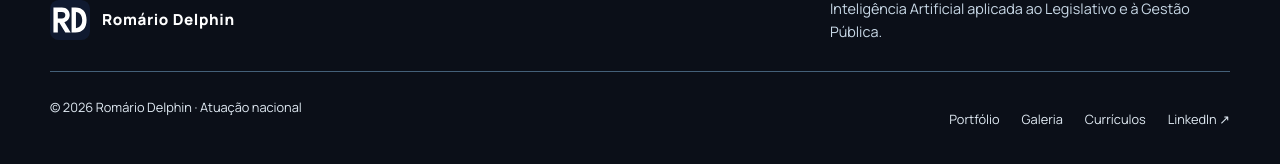
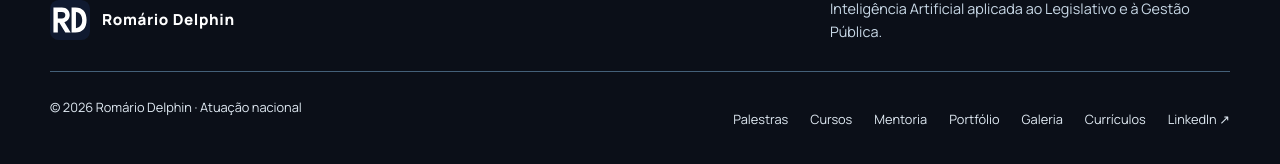
Before and after one commit to RomarioDelphin/RomarioDelphin.github.io, a Jekyll site: the page built from galeria.html, in a window 1280 px wide and 900 px high, scrolled down 679 px. Shown: the part 714-878 px from the top of the window. Built offline with Jekyll 4.4.1, drawn with Linux system fonts in a browser that asks for light colours.

Commit message:
Completa SEO do layout: schemas de serviços, breadcrumbs e links internos

```diff
--- a/_layouts/site.html
+++ b/_layouts/site.html
@@ -1,16 +1,17 @@
 <!doctype html>
 <html lang="pt-BR"><head><meta charset="utf-8"><meta name="viewport" content="width=device-width,initial-scale=1">
-<title>{{ page.title | escape }} | Romário Delphin</title><meta name="description" content="{{ page.description | default: site.description | escape }}"><meta name="theme-color" content="#080a10">
+<title>{{ page.title | escape }} | Romário Delphin</title><meta name="description" content="{{ page.description | default: site.description | escape }}"><meta name="theme-color" content="#080a10"><meta name="robots" content="index,follow,max-image-preview:large"><meta property="og:site_name" content="Romário Delphin">
 <link rel="canonical" href="{{ page.url | absolute_url }}"><link rel="icon" type="image/svg+xml" href="{{ '/favicon.svg?v=rd-2026' | relative_url }}"><link rel="manifest" href="{{ '/site.webmanifest' | relative_url }}">
 <meta property="og:type" content="{% if page.is_post %}article{% else %}website{% endif %}"><meta property="og:title" content="{{ page.title | escape }} | Romário Delphin"><meta property="og:description" content="{{ page.description | default: site.description | escape }}"><meta property="og:url" content="{{ page.url | absolute_url }}"><meta property="og:image" content="{{ page.cover | default: '/og-portfolio.png' | absolute_url }}"><meta property="og:locale" content="pt_BR"><meta name="twitter:card" content="summary_large_image"><meta name="twitter:title" content="{{ page.title | escape }}"><meta name="twitter:description" content="{{ page.description | default: site.description | escape }}"><meta name="twitter:image" content="{{ page.cover | default: '/og-portfolio.png' | absolute_url }}">
 <link href="https://fonts.googleapis.com/css2?family=Manrope:wght@400;500;600;700;800&amp;family=Space+Grotesk:wght@500;600;700&amp;display=swap" rel="stylesheet"><link rel="stylesheet" href="{{ '/portfolio-base.css' | relative_url }}"><link rel="stylesheet" href="{{ '/site-pages.css?v=20261003-audit' | relative_url }}">
 {% if page.is_post %}<script type="application/ld+json">{"@context":"https://schema.org","@type":"BlogPosting","headline":{{ page.title | jsonify }},"description":{{ page.description | default: site.description | jsonify }},"datePublished":{{ page.date | date_to_xmlschema | jsonify }},"dateModified":{{ page.modified | default: page.date | date_to_xmlschema | jsonify }},"author":{"@type":"Person","name":"Romário Delphin","url":{{ '/' | absolute_url | jsonify }}},"mainEntityOfPage":{{ page.url | absolute_url | jsonify }},"image":{{ page.cover | default: '/og-portfolio.png' | absolute_url | jsonify }}}</script>{% endif %}
 <link rel="icon" href="/favicon-32.png?v=rd-2026" type="image/png" sizes="32x32"><link rel="apple-touch-icon" href="/apple-touch-icon.png?v=rd-2026" sizes="180x180">
-</head><body class="site-page"><a class="skip-link" href="#page-content">Ir para o conteúdo</a>
-<header class="site-header"><div class="container site-nav"><a class="site-brand" href="{{ '/' | relative_url }}"><span><img src="{{ '/logo-rd.svg' | relative_url }}" alt="" width="40" height="40"></span>Romário Delphin</a><button class="site-menu-button" aria-expanded="false" aria-controls="site-menu" aria-label="Abrir menu">Menu <span aria-hidden="true">☰</span></button><nav class="site-links" id="site-menu" aria-label="Navegação principal"><a href="{{ '/' | relative_url }}">Início</a><a href="{{ '/#cursos' | relative_url }}">Atuação</a><a href="{{ '/portfolio.html' | relative_url }}" {% if page.url == '/portfolio.html' %}aria-current="page"{% endif %}>Portfólio</a><a href="{{ '/#livros' | relative_url }}">Livros</a><a href="{{ '/#sobre' | relative_url }}">Sobre</a><a href="{{ '/galeria.html' | relative_url }}" {% if page.url contains '/galeria' %}aria-current="page"{% endif %}>Galeria</a><a class="site-contact-link" href="{{ '/#contato' | relative_url }}">Contato ↗</a></nav></div></header>
+<script type="application/ld+json">{"@context":"https://schema.org","@type":"{% if page.service_type %}Service{% else %}WebPage{% endif %}","@id":{{ page.url | absolute_url | append: '#entity' | jsonify }},"name":{{ page.title | jsonify }},"description":{{ page.description | default: site.description | jsonify }},"url":{{ page.url | absolute_url | jsonify }}{% if page.service_type %},"serviceType":{{ page.service_type | jsonify }},"provider":{"@type":"Person","@id":{{ '/#romario-delphin' | absolute_url | jsonify }},"name":"Romário Delphin","url":{{ '/' | absolute_url | jsonify }}},"areaServed":{"@type":"Country","name":"Brasil"}{% else %},"isPartOf":{"@id":{{ '/#website' | absolute_url | jsonify }}}{% endif %}}</script>
+<script type="application/ld+json">{"@context":"https://schema.org","@type":"BreadcrumbList","itemListElement":[{"@type":"ListItem","position":1,"name":"Início","item":{{ '/' | absolute_url | jsonify }}},{"@type":"ListItem","position":2,"name":{{ page.title | jsonify }},"item":{{ page.url | absolute_url | jsonify }}}]}</script></head><body class="site-page"><a class="skip-link" href="#page-content">Ir para o conteúdo</a>
+<header class="site-header"><div class="container site-nav"><a class="site-brand" href="{{ '/' | relative_url }}"><span><img src="{{ '/logo-rd.svg' | relative_url }}" alt="" width="40" height="40"></span>Romário Delphin</a><button class="site-menu-button" aria-expanded="false" aria-controls="site-menu" aria-label="Abrir menu">Menu <span aria-hidden="true">☰</span></button><nav class="site-links" id="site-menu" aria-label="Navegação principal"><a href="{{ '/' | relative_url }}">Início</a><a href="{{ '/#formacao-publica' | relative_url }}">Atuação</a><a href="{{ '/portfolio.html' | relative_url }}" {% if page.url == '/portfolio.html' %}aria-current="page"{% endif %}>Portfólio</a><a href="{{ '/#livros' | relative_url }}">Livros</a><a href="{{ '/#sobre' | relative_url }}">Sobre</a><a href="{{ '/galeria.html' | relative_url }}" {% if page.url contains '/galeria' %}aria-current="page"{% endif %}>Galeria</a><a class="site-contact-link" href="{{ '/#contato' | relative_url }}">Contato ↗</a></nav></div></header>
 <main id="page-content">
 {% if page.is_post %}<article class="article-page"><header class="page-heading container"><a class="back-link" href="{{ '/' | relative_url }}">← Início</a><div class="page-kicker">{{ page.categories | join: ' · ' | escape }}</div><h1>{{ page.title | escape }}</h1><p class="page-lead">{{ page.description | escape }}</p><div class="article-meta"><span>Por Romário Delphin</span><time datetime="{{ page.date | date_to_xmlschema }}">{{ page.date | date: '%d/%m/%Y' }}</time><span>{{ content | number_of_words | divided_by: 180 | plus: 1 }} min de leitura</span></div>{% if page.cover %}<img class="article-cover" src="{{ page.cover | relative_url }}" alt="{{ page.cover_alt | default: page.title | escape }}">{% endif %}</header><div class="prose container">{{ content }}</div><aside class="article-end container"><strong>Conhecimento que se transforma em prática.</strong><p>Cursos, palestras, mentoria e consultoria técnica em Inteligência Artificial.</p><a class="button button-primary" href="{{ '/#contato' | relative_url }}">Converse sobre sua instituição ↗</a></aside></article>
 {% elsif page.collection == 'albums' %}<section class="page-heading container"><a class="back-link" href="{{ '/galeria.html' | relative_url }}">← Todos os registros</a><div class="page-kicker">{{ page.category | escape }}</div><h1>{{ page.title | escape }}</h1><p class="page-lead">{{ page.description | escape }}</p>{% if page.event_date or page.location %}<div class="article-meta">{% if page.event_date %}<time>{{ page.event_date | date: '%d/%m/%Y' }}</time>{% endif %}{% if page.location %}<span>{{ page.location | escape }}</span>{% endif %}</div>{% endif %}</section><div class="album-grid container">{% for photo in page.photos %}<figure><button class="photo-button" data-src="{{ photo.src | relative_url }}" data-alt="{{ photo.alt | escape }}" data-caption="{{ photo.caption | default: photo.alt | escape }}" aria-label="Ampliar foto: {{ photo.alt | escape }}"><img src="{{ photo.src | relative_url }}" alt="{{ photo.alt | escape }}" loading="lazy" decoding="async"><span aria-hidden="true">Ampliar ↗</span></button><figcaption>{{ photo.caption | default: photo.alt | escape }}</figcaption></figure>{% endfor %}</div>{% if content != '' %}<div class="prose container">{{ content }}</div>{% endif %}<dialog class="photo-dialog" aria-label="Fotografia ampliada"><button class="dialog-close" aria-label="Fechar fotografia">Fechar ×</button><img alt=""><p></p></dialog>
 {% else %}{{ content }}{% endif %}
-</main><footer class="site-footer"><div class="container"><div class="footer-top"><a class="site-brand" href="{{ '/' | relative_url }}"><span><img src="{{ '/logo-rd.svg' | relative_url }}" alt="" width="40" height="40"></span>Romário Delphin</a><p>Inteligência Artificial aplicada ao Legislativo e à Gestão Pública.</p></div><div class="footer-bottom"><span>© {{ 'now' | date: '%Y' }} Romário Delphin · Atuação nacional</span><nav aria-label="Links do rodapé"><a href="{{ '/portfolio.html' | relative_url }}">Portfólio</a><a href="{{ '/galeria.html' | relative_url }}">Galeria</a><a href="{{ '/curriculos.html' | relative_url }}">Currículos</a><a href="https://www.linkedin.com/in/romariodelphin/" target="_blank" rel="noopener">LinkedIn ↗</a></nav></div></div></footer>
+</main><footer class="site-footer"><div class="container"><div class="footer-top"><a class="site-brand" href="{{ '/' | relative_url }}"><span><img src="{{ '/logo-rd.svg' | relative_url }}" alt="" width="40" height="40"></span>Romário Delphin</a><p>Inteligência Artificial aplicada ao Legislativo e à Gestão Pública.</p></div><div class="footer-bottom"><span>© {{ 'now' | date: '%Y' }} Romário Delphin · Atuação nacional</span><nav aria-label="Links do rodapé"><a href="{{ "/palestras-ia-setor-publico.html" | relative_url }}">Palestras</a><a href="{{ "/cursos-ia-setor-publico.html" | relative_url }}">Cursos</a><a href="{{ "/mentoria-ia-setor-publico.html" | relative_url }}">Mentoria</a><a href="{{ '/portfolio.html' | relative_url }}">Portfólio</a><a href="{{ '/galeria.html' | relative_url }}">Galeria</a><a href="{{ '/curriculos.html' | relative_url }}">Currículos</a><a href="https://www.linkedin.com/in/romariodelphin/" target="_blank" rel="noopener">LinkedIn ↗</a></nav></div></div></footer>
 <script src="{{ '/site-pages.js?v=20261002' | relative_url }}" defer></script></body></html>
```
